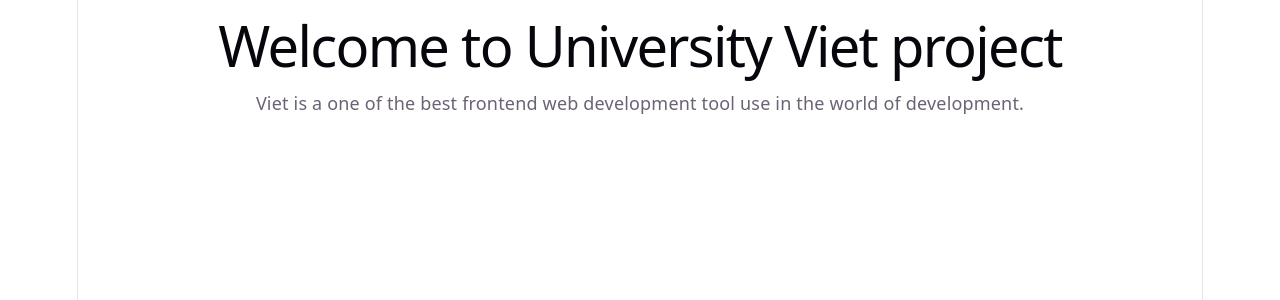
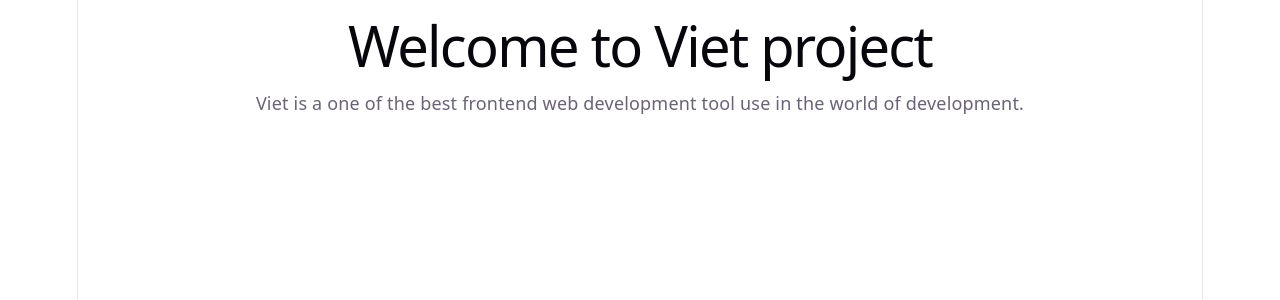
Before and after one commit to buddhika-development/university-vite-project, a React (Vite) app: page / in a window 1280 px wide. Shown: the top 300 px of the page. Built offline with nearby package versions, Linux system fonts and the light colour scheme.

Commit message:
feat: setup the user greeting.

```diff
--- a/src/App.tsx
+++ b/src/App.tsx
@@ -1,11 +1,11 @@
 import './App.css'
+import Greeting from './components/Greeting'
 
 function App() {
   return (
     <>
       <div>
-        <h1>Welcome to University Viet project</h1>
-        <p>Viet is a one of the best frontend web development tool use in the world of development.</p>
+        <Greeting />
       </div>
     </>
   )
--- /dev/null
+++ b/src/components/Greeting.tsx
@@ -0,0 +1,8 @@
+export default function Greeting() {
+  return (
+    <div className="">
+      <h1>Welcome to Viet project</h1>
+      <p>Viet is a one of the best frontend web development tool use in the world of development.</p>
+    </div>
+  );
+}
```
